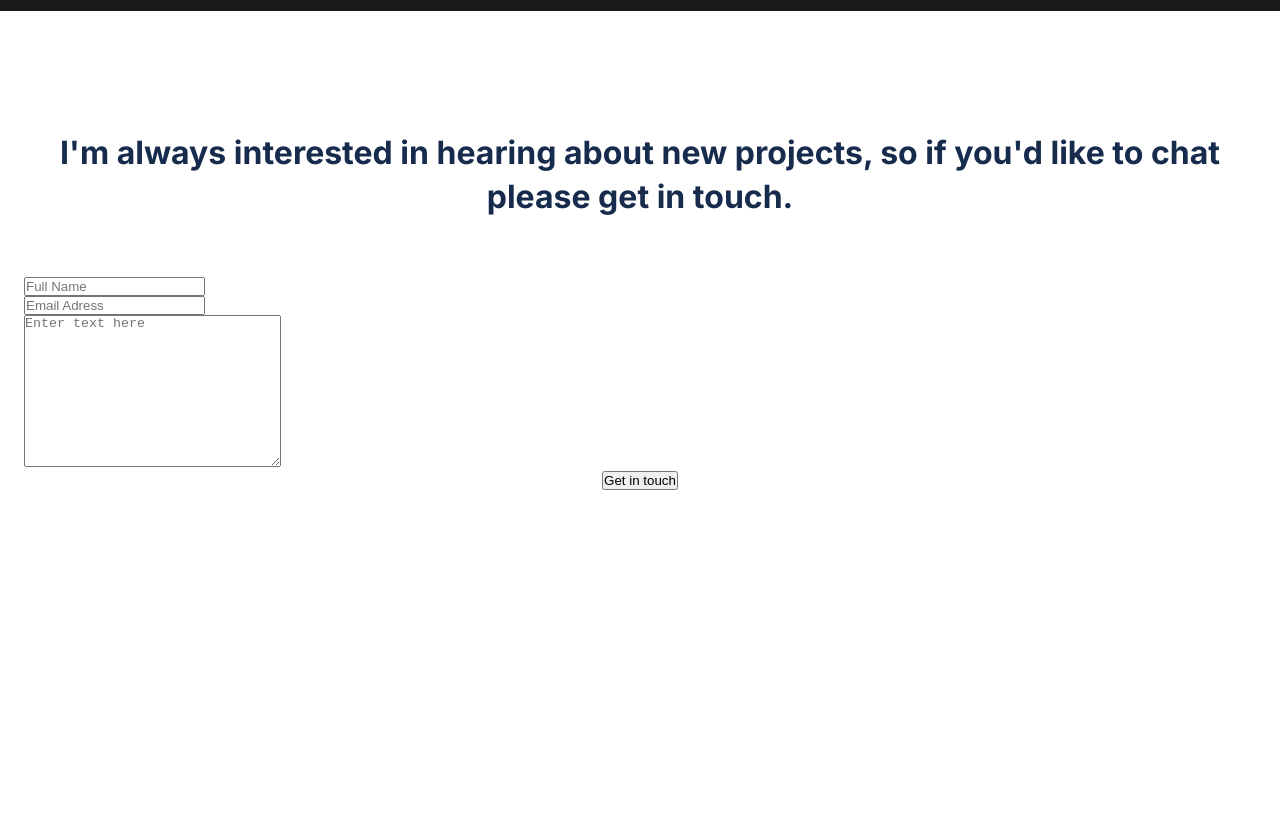
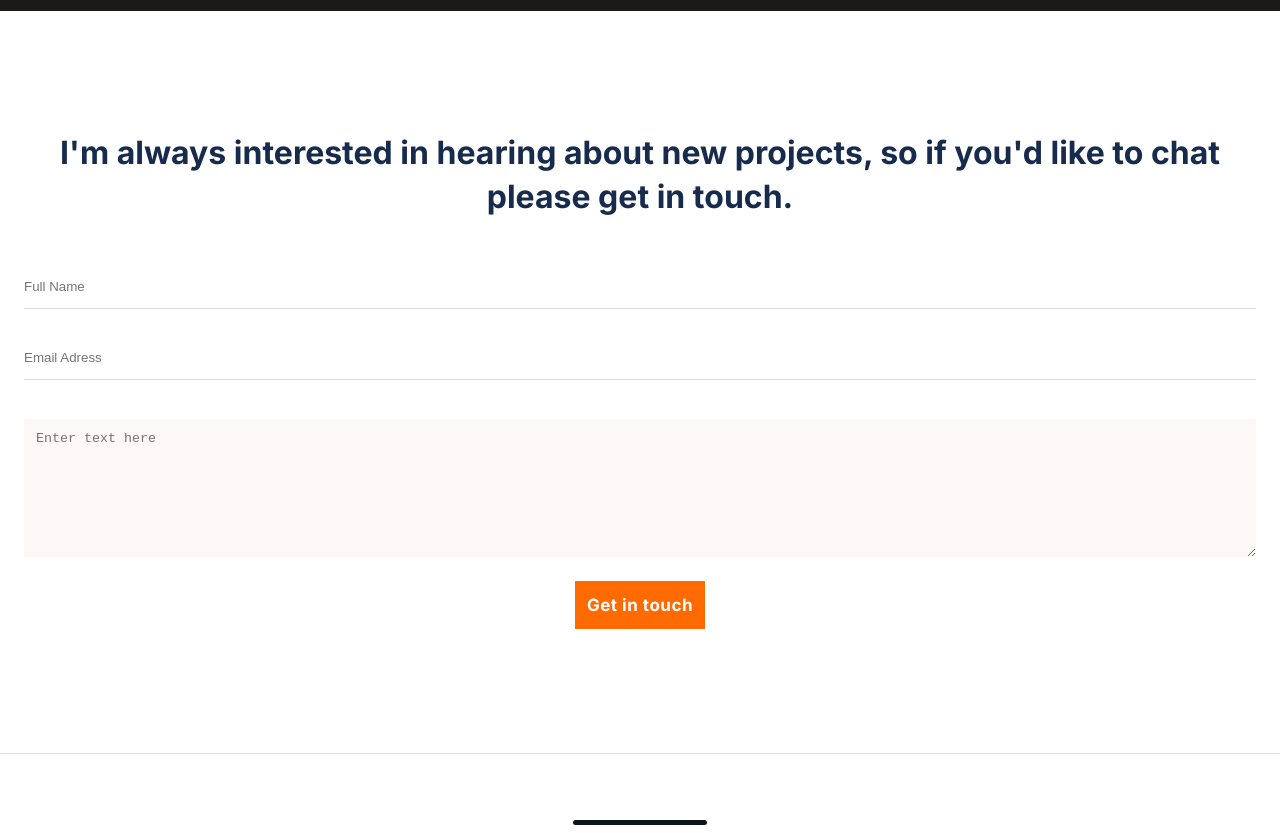
Before and after one commit to eyobyoseph/My-portfolio, a website: page index.html in a window 1280 px wide. Shown: the part 6420-7253 px from the top of the page. Before the commit the page ends 6928 px from the top, so only its background shows below. Drawn offline with Linux system fonts and the light colour scheme.

Commit message:
added all necessary styles for contact and social-links sections

```diff
--- a/contact.css
+++ b/contact.css
@@ -5,12 +5,77 @@
   font-size: 32px;
   line-height: 44px;
   text-align: center;
-  color: #172B4D;
-  margin-top: 120px;
+  color: #172b4d;
   margin-bottom: 58px;
 }
 
 #contact-form {
-  margin-left: 24px;
-  margin-right: 24px;
+  margin-top: 120px;
+  padding-left: 24px;
+  padding-right: 24px;
+  display: flex;
+  flex-direction: column;
 }
+
+form {
+  display: flex;
+  flex-direction: column;
+}
+
+input {
+  border: none;
+  border-bottom: 1px solid #dbd8d7;
+  width: 100%;
+  cursor: pointer;
+  outline: none;
+  padding-bottom: 14px;
+  margin-bottom: 39px;
+}
+
+textarea {
+  background: #fbf8f7;
+  height: 114px;
+  margin-bottom: 24px;
+  padding: 12px;
+  border: none;
+}
+
+form button {
+  padding: 12px;
+  height: 48px;
+  background: #ff6B00;
+  border: none;
+  font-family: 'Inter';
+  font-weight: 700;
+  font-size: 17px;
+  line-height: 24px;
+  letter-spacing: 0.03em;
+  color: #fff;
+  transition: 0.3s;
+}
+
+form button:Hover {
+  color: #f55800;
+  background-color: #fff5e1;
+  border: 1px solid #f55800;
+  transition: 0.3s;
+}
+
+#social-links {
+  display: flex;
+  flex-direction: column;
+  justify-content: center;
+  align-items: center;
+  border-top: 1px solid #dfe1e6;
+  margin-top: 124px;
+  padding-top: 25px;
+  padding-bottom: 8px;
+}
+
+.social-bottom-line {
+  background: #0d151e;
+  height: 5px;
+  width: 134px;
+  border-radius: 10px;
+  margin-top: 23px;
+}
```
